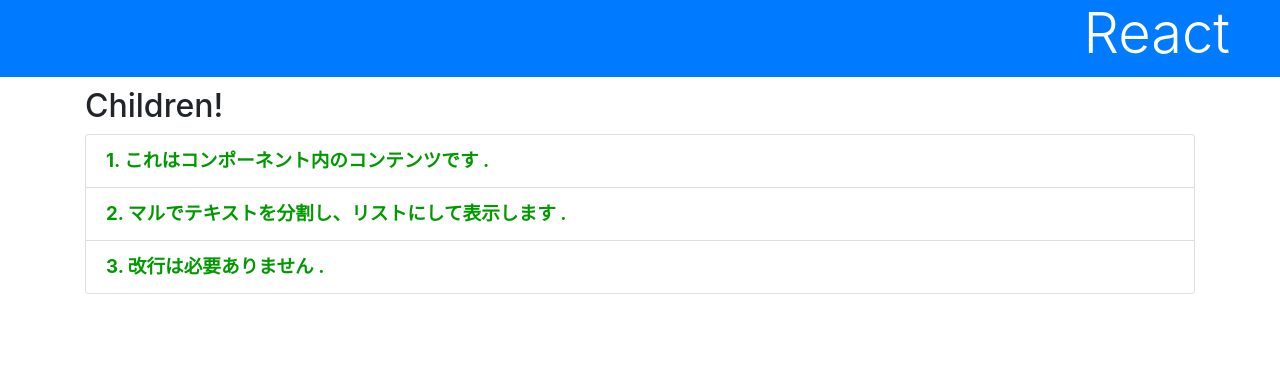
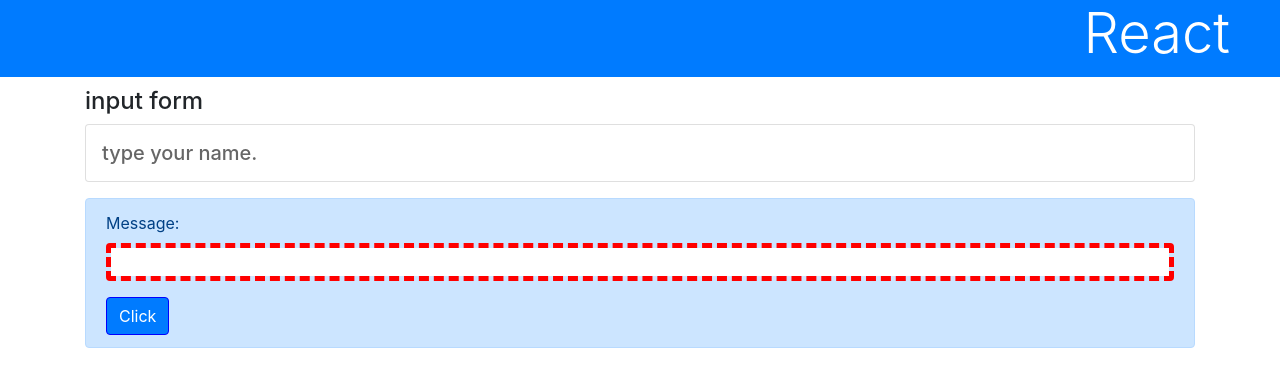
Before and after one commit to shusuke-nakamura/entry-react, a React (Create React App) app in the folder react_app/: page / in a window 1280 px wide. Shown: the top 386 px of the page. Built offline with nearby package versions, Linux system fonts and the light colour scheme.

Commit message:
formのサンプル
require patternの入力チェックの学習完了

```diff
--- a/react_app/src/App.css
+++ b/react_app/src/App.css
@@ -55,3 +55,11 @@
   color: #666;
   font-size: 16pt;
 }
+
+input:invalid {
+  border: 5px dashed red;
+}
+
+input:valid {
+  border: 1px solid blue;
+}
--- a/react_app/src/App.js
+++ b/react_app/src/App.js
@@ -7,46 +7,43 @@
 
   constructor(props){
     super(props)
+    this.state = {
+      title: 'input form',
+      message: 'type your name.'
+    }
+
+    this.doChange = this.doChange.bind(this)
+    this.doSubmit = this.doSubmit.bind(this)
+  }
+
+  doChange(event) {
+    this.input = event.target.value
+  }
+
+  doSubmit(event) {
+    this.setState({
+      title: 'send form',
+      message: 'Hello,' + this.input + '!!'
+    })
+    event.preventDefault()
   }
 
   render() {
     return <div>
       <h1 className="bg-primary text-white display-4">React</h1>
       <div className="container">
-        <Message title="Children!">
-          これはコンポーネント内のコンテンツです。
-          マルでテキストを分割し、リストにして表示します。
-          改行は必要ありません。
-        </Message>
+        <h4>{this.state.title}</h4>
+        <p className="card h5 p-3">{this.state.message}</p>
+        <div className="alert alert-primary mt-3">
+          <form onSubmit={this.doSubmit}>
+            <div className="form-group">
+              <label>Message:</label>
+              <input type="text" className="form-control" onChange={this.doChange} required pattern="[A-Za-z _,.]+" />
+            </div>
+            <input type="submit" className="btn btn-primary" value="Click" />
+          </form>
+        </div>
       </div>
-    </div>
-  }
-
-}
-
-class Message extends Component {
-  li = {
-    fontSize: "14pt",
-    fontWeight: "bold",
-    color: "#090",
-  }
-
-  render() {
-    let content = this.props.children
-    let arr = content.split('。')
-    let arr2 = []
-    for (let i = 0; i < arr.length; i++) {
-      if (arr[i].trim() != '') {
-        arr2.push(arr[i])
-      }
-    }
-    let list = arr2.map((value, key)=>(
-      <li className="list-group-item" style={this.li} key={key}>{key + 1}. {value} .</li>
-    ))
-
-    return <div>
-      <h2>{this.props.title}</h2>
-      <ol className="list-group">{list}</ol>
     </div>
   }
 }
```
